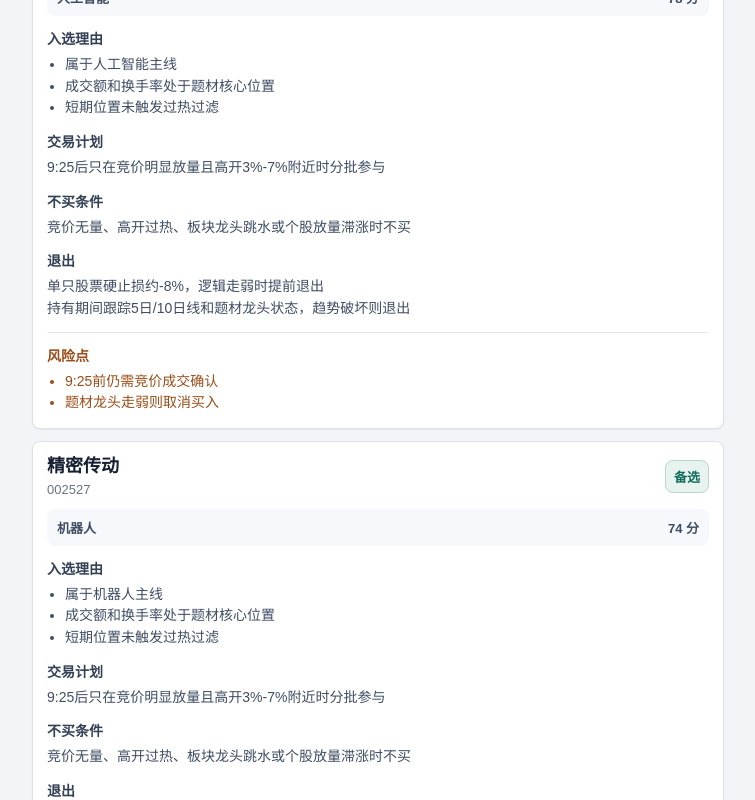
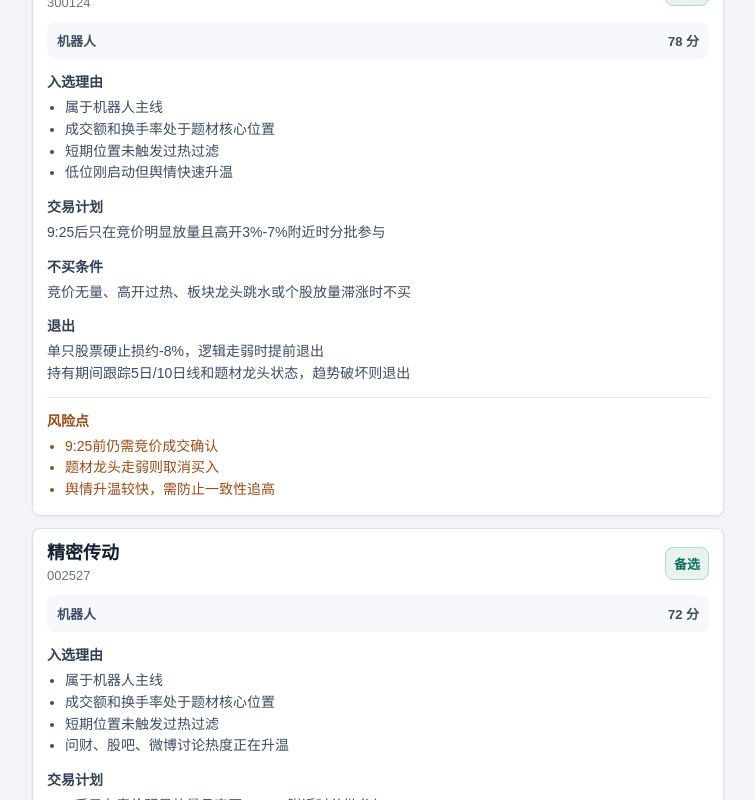
Before and after one commit to shigzhu/MyShareStockData, a React (Vite) app: page / in a window 1280 px wide. Shown: the part 1380-2180 px from the top of the page, without its empty margins (262-1017 px from the left). Built offline with nearby package versions, Linux system fonts and the light colour scheme.

Commit message:
feat: score candidates with discussion heat

```diff
--- a/src/data/sampleTradingDay.ts
+++ b/src/data/sampleTradingDay.ts
@@ -22,6 +22,14 @@ function stock(overrides: Partial<StockMetrics>): StockMetrics {
     severeFinancialRisk: false,
     majorNegativeEvent: false,
     attentionScore: 88,
+    discussionHeat: {
+      iwencaiScore: 58,
+      eastMoneyGubaScore: 62,
+      weiboFinanceScore: 55,
+      rankingDays: 2,
+      suddenRiseDays: 2,
+      screenDominating: false
+    },
     ...overrides
   };
 }
@@ -48,8 +56,34 @@ export const sampleTradingDay: TradingDayInput = {
       continuationScore: 79,
       stocks: [
         stock({ code: "300750", name: "云算科技", attentionScore: 95, turnoverAmount: 2_600_000_000 }),
-        stock({ code: "002230", name: "智联股份", attentionScore: 90, turnoverAmount: 2_100_000_000 }),
-        stock({ code: "688256", name: "芯源智能", attentionScore: 84, turnoverAmount: 1_500_000_000 })
+        stock({
+          code: "002230",
+          name: "智联股份",
+          attentionScore: 90,
+          turnoverAmount: 2_100_000_000,
+          discussionHeat: {
+            iwencaiScore: 76,
+            eastMoneyGubaScore: 73,
+            weiboFinanceScore: 70,
+            rankingDays: 3,
+            suddenRiseDays: 2,
+            screenDominating: false
+          }
+        }),
+        stock({
+          code: "688256",
+          name: "芯源智能",
+          attentionScore: 84,
+          turnoverAmount: 1_500_000_000,
+          discussionHeat: {
+            iwencaiScore: 28,
+            eastMoneyGubaScore: 31,
+            weiboFinanceScore: 24,
+            rankingDays: 0,
+            suddenRiseDays: 0,
+            screenDominating: false
+          }
+        })
       ]
     },
     {
@@ -65,14 +99,30 @@ export const sampleTradingDay: TradingDayInput = {
           name: "机电核心",
           themeId: "robot",
           attentionScore: 91,
-          turnoverAmount: 2_300_000_000
+          turnoverAmount: 2_300_000_000,
+          discussionHeat: {
+            iwencaiScore: 90,
+            eastMoneyGubaScore: 91,
+            weiboFinanceScore: 88,
+            rankingDays: 2,
+            suddenRiseDays: 1,
+            screenDominating: false
+          }
         }),
         stock({
           code: "002527",
           name: "精密传动",
           themeId: "robot",
           attentionScore: 87,
-          turnoverAmount: 1_900_000_000
+          turnoverAmount: 1_900_000_000,
+          discussionHeat: {
+            iwencaiScore: 45,
+            eastMoneyGubaScore: 42,
+            weiboFinanceScore: 39,
+            rankingDays: 1,
+            suddenRiseDays: 1,
+            screenDominating: false
+          }
         })
       ]
     }
--- /dev/null
+++ b/src/domain/discussionHeat.ts
@@ -0,0 +1,56 @@
+import type { DiscussionHeatMetrics, DiscussionHeatScore, StockMetrics } from "./types";
+
+function averageHeat(heat: DiscussionHeatMetrics): number {
+  return (heat.iwencaiScore + heat.eastMoneyGubaScore + heat.weiboFinanceScore) / 3;
+}
+
+function isLowPositionLaunch(stock: StockMetrics): boolean {
+  return (
+    stock.return10dPct <= 20 &&
+    stock.distanceFromMa5Pct <= 7 &&
+    stock.distanceFromMa10Pct <= 12 &&
+    stock.discussionHeat.suddenRiseDays >= 1 &&
+    stock.discussionHeat.suddenRiseDays <= 3 &&
+    stock.discussionHeat.rankingDays <= 3 &&
+    !stock.discussionHeat.screenDominating &&
+    stock.turnoverAmount > 0 &&
+    stock.consecutiveLimitUps <= 1 &&
+    !stock.blowOffVolume &&
+    !stock.weakAcceptanceAfterBlowOff
+  );
+}
+
+export function scoreDiscussionHeat(stock: StockMetrics): DiscussionHeatScore {
+  const rawScore = Math.round(averageHeat(stock.discussionHeat));
+  const reasons: string[] = [];
+  const risks: string[] = [];
+  let weightedScore = 0;
+  let temperature: DiscussionHeatScore["temperature"] = "冷门";
+  let reject = false;
+
+  if (rawScore < 35) {
+    temperature = "冷门";
+    weightedScore = Math.round(rawScore * 0.2);
+    risks.push("跨平台讨论热度不足");
+  } else if (rawScore < 70) {
+    temperature = "升温";
+    weightedScore = Math.round(18 + (rawScore - 35) * 0.25);
+    reasons.push("问财、股吧、微博讨论热度正在升温");
+  } else if (rawScore < 88) {
+    temperature = "热门";
+    weightedScore = Math.round(24 + (rawScore - 70) * 0.2);
+    reasons.push("跨平台讨论热度较高");
+  } else if (isLowPositionLaunch(stock)) {
+    temperature = "过热";
+    weightedScore = 22;
+    reasons.push("低位刚启动但舆情快速升温");
+    risks.push("舆情升温较快，需防止一致性追高");
+  } else {
+    temperature = stock.discussionHeat.screenDominating ? "异常刷屏" : "过热";
+    weightedScore = 4;
+    reject = true;
+    risks.push("高位舆情过热");
+  }
+
+  return { rawScore, weightedScore, temperature, reasons, risks, reject };
+}
--- a/src/domain/strategyEngine.ts
+++ b/src/domain/strategyEngine.ts
@@ -1,4 +1,5 @@
 import { confirmAuction } from "./auctionConfirmation";
+import { scoreDiscussionHeat } from "./discussionHeat";
 import { evaluateMarketGate } from "./marketGate";
 import { getRiskRejections } from "./riskFilters";
 import { defaultThresholds } from "./thresholds";
@@ -20,18 +21,27 @@ function scoreStock(stock: StockMetrics, themeScore: number): number {
   return Math.round(liquidityScore + attention + position + theme);
 }
 
-function buildCandidatePlan(stock: StockMetrics, theme: ThemeMetrics, score: number): CandidatePlan {
+function buildCandidatePlan(
+  stock: StockMetrics,
+  theme: ThemeMetrics,
+  tradingScore: number,
+  heat = scoreDiscussionHeat(stock)
+): CandidatePlan {
+  const score = Math.round(tradingScore * 0.7 + heat.weightedScore);
   return {
     stock,
     theme,
     role: "BACKUP",
     score,
+    tradingScore,
+    heat,
     reasons: [
       `属于${theme.name}主线`,
       "成交额和换手率处于题材核心位置",
-      "短期位置未触发过热过滤"
+      "短期位置未触发过热过滤",
+      ...heat.reasons
     ],
-    risks: ["9:25前仍需竞价成交确认", "题材龙头走弱则取消买入"],
+    risks: ["9:25前仍需竞价成交确认", "题材龙头走弱则取消买入", ...heat.risks],
     entryPlan: "9:25后只在竞价明显放量且高开3%-7%附近时分批参与",
     noBuyCondition: "竞价无量、高开过热、板块龙头跳水或个股放量滞涨时不买",
     stopLoss: "单只股票硬止损约-8%，逻辑走弱时提前退出",
@@ -69,11 +79,21 @@ export function generatePreMarketPlan(
         continue;
       }
 
-      candidates.push(buildCandidatePlan(stock, selected.theme, scoreStock(stock, selected.score)));
+      const heat = scoreDiscussionHeat(stock);
+      if (heat.reject) {
+        rejections.push({ code: stock.code, themeId: stock.themeId, reason: "高位舆情过热，剔除候选" });
+        continue;
+      }
+
+      candidates.push(buildCandidatePlan(stock, selected.theme, scoreStock(stock, selected.score), heat));
     }
   }
 
   const ranked = candidates.sort((a, b) => b.score - a.score).slice(0, 5);
+
+  if (ranked[0]) {
+    ranked[0] = { ...ranked[0], role: "PRIMARY" };
+  }
 
   return {
     stage: "PREMARKET_0830",
```
Also changed, not shown: src/domain/types.ts (+33 -0 lines), 1 other file (tests, documents, lock files or other folders).
